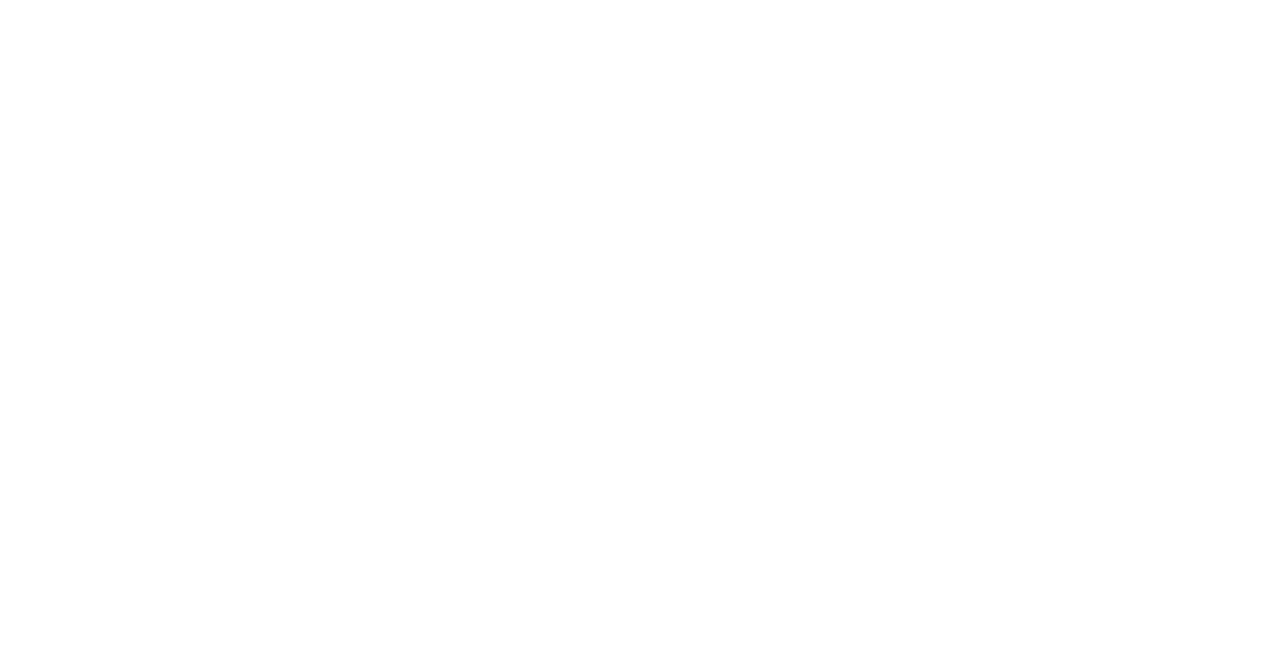
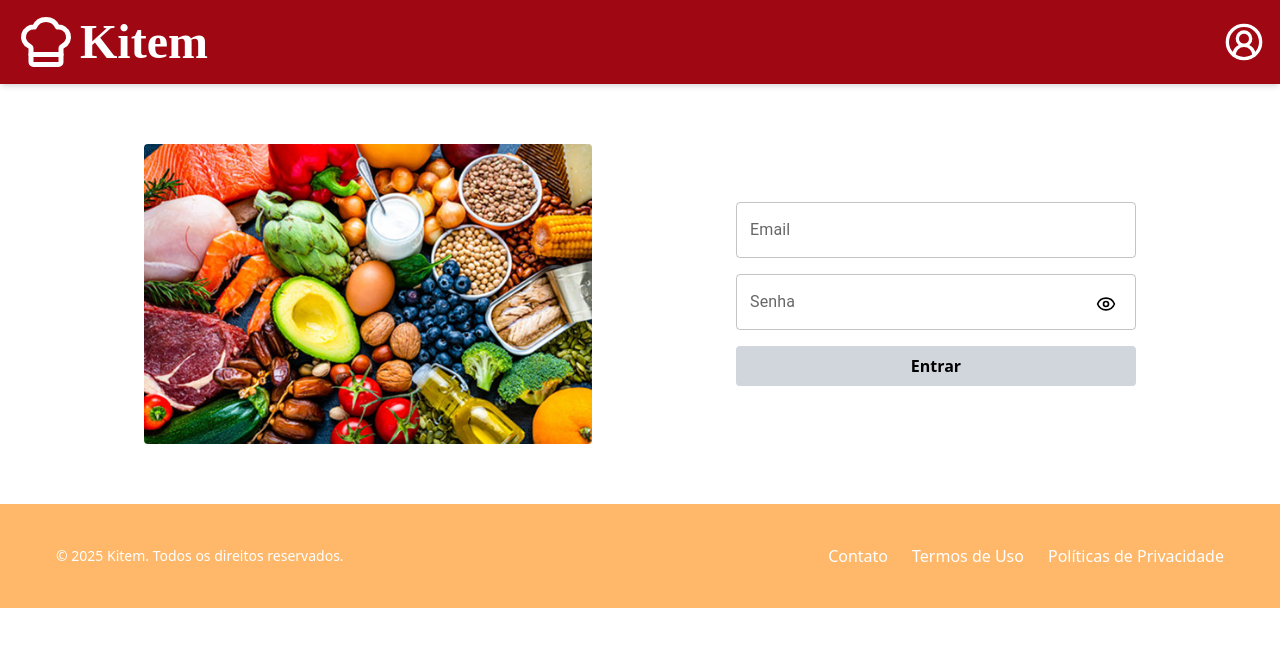
Before and after one commit to prado-marcos/kitem, a React (Vite) app in the folder front-end/: page /login in a window 1280 px wide. Before the commit this address had no page. Shown: the top 646 px of the page. Built offline with nearby package versions, Linux system fonts and the light colour scheme.

Commit message:
adicionado pagina de login

```diff
--- a/front-end/package.json
+++ b/front-end/package.json
@@ -10,6 +10,9 @@
     "preview": "vite preview"
   },
   "dependencies": {
+    "@emotion/react": "^11.14.0",
+    "@emotion/styled": "^11.14.0",
+    "@mui/material": "^7.0.2",
     "@tailwindcss/vite": "^4.1.3",
     "framer-motion": "^12.9.2",
     "lucide-react": "^0.503.0",
--- a/front-end/src/App.tsx
+++ b/front-end/src/App.tsx
@@ -1,6 +1,7 @@
 import Home from "./pages/Home";
-import Receita from "./pages/Receita";
+import Receita from "./pages/Recipe";
 import Layout from "./pages/Layout";
+import Login from "./pages/Login";
 import { BrowserRouter, Routes, Route } from "react-router-dom";
 
 export default function App() {
@@ -24,6 +25,7 @@
               />
             }
           />
+          <Route path="/login" element={<Login></Login>} />
           {/* <Route path="blogs" element={<Blogs />} />
           <Route path="contact" element={<Contact />} />
           <Route path="*" element={<NoPage />} /> */}
@@ -60,6 +62,6 @@
   favorite: true,
   imageUrl:
     "https://canaldareceita.com.br/wp-content/uploads/2025/01/BOLO-DE-CENOURA-FOFINHO-DE-LIQUIDIFICADOR.jpg",
-    difficulty: 'Fácil',
-    time: 60,
+  difficulty: "Fácil",
+  time: 60,
 };
--- a/front-end/src/pages/Home.tsx
+++ b/front-end/src/pages/Home.tsx
@@ -20,7 +20,7 @@
   value: string;
 }
 
-interface Recipe {
+interface RecipeProps {
   id: number;
   title: string;
   imageUrl: string;
@@ -28,13 +28,13 @@
   rating: number;
 }
 
-interface RecipeCarousel {
+interface RecipeCarouselProps {
   title: string;
   subTitle: string;
-  recipes: Recipe[];
+  recipes: RecipeProps[];
 }
 
-const recipes: Recipe[] = [
+const recipes: RecipeProps[] = [
   {
     id: 1,
     title: "Pasta Carbonara",
@@ -236,7 +236,7 @@
   );
 }
 
-function RecipeCarousel({ title, subTitle, recipes = [] }: RecipeCarousel) {
+function RecipeCarousel({ title, subTitle, recipes = [] }: RecipeCarouselProps) {
 // function RecipeCarousel({ title, subTitle, recipes }: RecipeCarousel) {
   return (
     <div className="w-full flex flex-col items-center py-10">
--- /dev/null
+++ b/front-end/src/pages/Login.tsx
@@ -0,0 +1,113 @@
+import { Alert, Box, Button, Snackbar, TextField } from "@mui/material";
+import { useState, ChangeEvent, FormEvent } from "react";
+import loginBanner from "../assets/login_banner.jpg";
+import { Eye, EyeOff } from "lucide-react";
+interface LoginProps {
+  onLogin: (userData: any) => void; // You can replace `any` with a more specific type if you know the shape
+}
+
+interface FormData {
+  email: string;
+  password: string;
+}
+
+export default function Login({ onLogin }: LoginProps) {
+  const [openSnackBar, setOpenSnackBar] = useState(false);
+  const [successMessage, setSuccessMessage] = useState("");
+  const [showPassword, setShowPassword] = useState(false);
+  const [formData, setFormData] = useState<FormData>({
+    email: "",
+    password: "",
+  });
+
+  function handleChange(event: ChangeEvent<HTMLInputElement>) {
+    const { name, value } = event.target;
+    setFormData((prev) => ({ ...prev, [name]: value }));
+  }
+
+  function handleSubmit(event: FormEvent<HTMLFormElement>) {
+    event.preventDefault();
+
+    fetch("/login", {
+      method: "POST",
+      headers: { "Content-Type": "application/json" },
+      body: JSON.stringify(formData),
+    })
+      .then((response) => {
+        if (!response.ok) throw new Error("Falha no login");
+        return response.json();
+      })
+      .then((userData) => {
+        onLogin(userData); // Pass user data to the parent component
+        setSuccessMessage("Sucesso no login");
+        setOpenSnackBar(true);
+      })
+      .catch(() => {
+        setSuccessMessage("Falha no login");
+        setOpenSnackBar(true);
+      });
+  }
+
+  return (
+    <Box className="flex flex-row flex-center justify-evenly items-center my-15">
+      <img
+        src={loginBanner}
+        alt="Banner Login"
+        className="max-w-md h-auto object-cover rounded-sm"
+      />
+      <form onSubmit={handleSubmit}>
+        <TextField
+          name="email"
+          label="Email"
+          value={formData.email}
+          onChange={handleChange}
+          variant="outlined"
+          sx={{ mb: 2 }}
+          className="w-100"
+        />
+        <Box className="relative">
+          <TextField
+            name="password"
+            type={showPassword ? "text" : "password"}
+            label="Senha"
+            value={formData.password}
+            onChange={handleChange}
+            variant="outlined"
+            sx={{ mb: 2 }}
+            className="w-100"
+          ></TextField>
+          <button
+            onClick={() => setShowPassword(!showPassword)}
+            className="absolute top-5 right-5"
+            type="button"
+          >
+            {showPassword ? (
+              <EyeOff className="w-5 h-5" />
+            ) : (
+              <Eye className="w-5 h-5" />
+            )}
+          </button>
+        </Box>
+        <button
+          type="submit"
+          className="bg-gray-300 rounded-sm p-2 pointer-button font-bold w-100"
+          title="Entrar"
+        >
+          Entrar
+        </button>
+      </form>
+      <Snackbar
+        open={openSnackBar}
+        autoHideDuration={6000}
+        onClose={() => setOpenSnackBar(false)}
+      >
+        <Alert
+          severity={successMessage.includes("Falha") ? "error" : "success"}
+          onClose={() => setOpenSnackBar(false)}
+        >
+          {successMessage}
+        </Alert>
+      </Snackbar>
+    </Box>
+  );
+}
--- a/front-end/src/pages/Receita.tsx
+++ b/front-end/src/pages/Recipe.tsx
@@ -1,14 +1,14 @@
 import { useState } from "react";
 import { Heart, Share2 } from "lucide-react";
 
-interface IngredienteRecipeInterface {
+interface IngredienteRecipeProps {
   quantity: number;
   ingredient: string;
 }
 
-interface RecipeInterface {
+interface RecipeProps {
   title: string;
-  ingredientRecipe: IngredienteRecipeInterface[];
+  ingredientRecipe: IngredienteRecipeProps[];
   favorite: boolean;
   imageUrl: string;
   description: string;
@@ -24,7 +24,7 @@
   imageUrl,
   difficulty,
   time,
-}: RecipeInterface) {
+}: RecipeProps) {
   const [isFavorite, setFavorite] = useState(favorite);
 
   function handleFavorite() {
```
Also changed, not shown: front-end/src/assets/login_banner.jpg (added), 1 other file (tests, documents, lock files or other folders).
